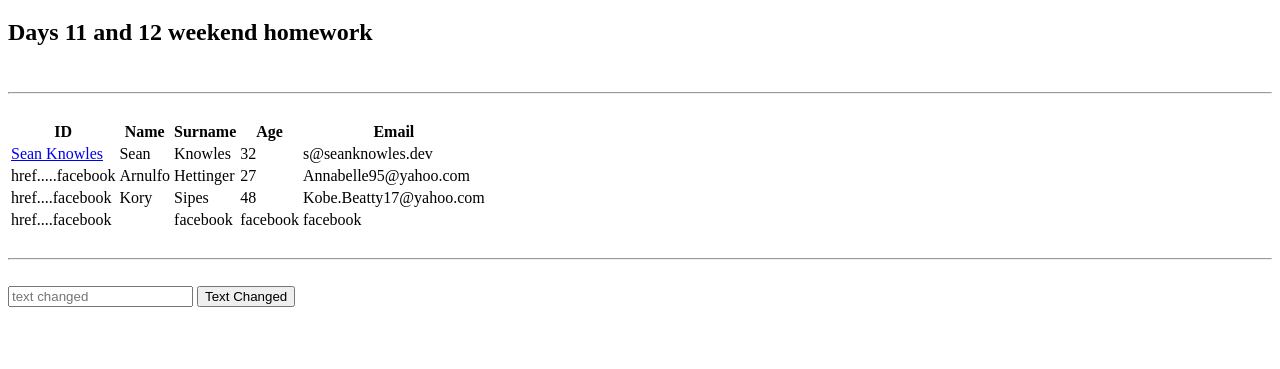
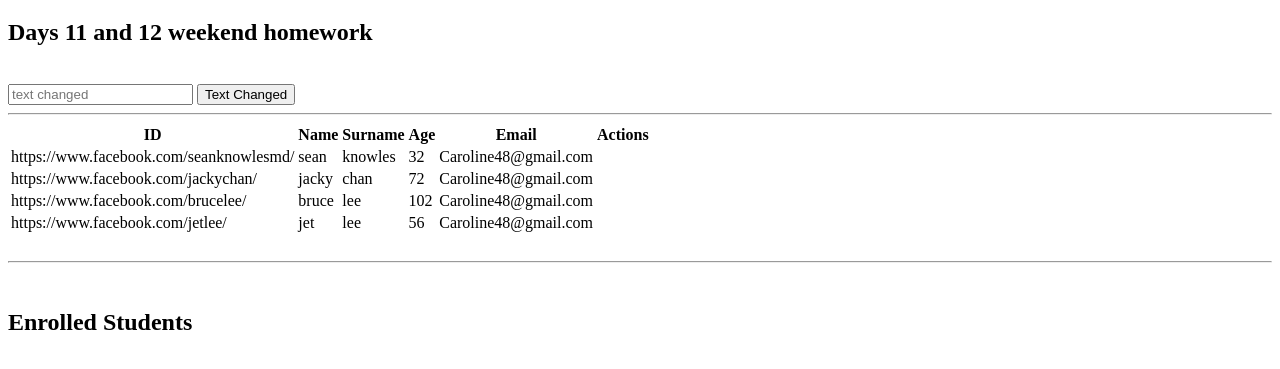
Before and after one commit to gonextnode/strive-assignments, a plain HTML site: page Module1/day11-12(weekend)/index.html in a window 1280 px wide. Shown: the part 61-430 px from the top of the page. Drawn offline with Linux system fonts and the light colour scheme.

Commit message:
html table programatically implimented

```diff
--- a/Module1/day11-12(weekend)/app.js
+++ b/Module1/day11-12(weekend)/app.js
@@ -1 +1,91 @@
 console.log('connected...')
+
+state = {
+  tableRowsCount: 0
+}
+
+const students = [
+  {
+    id: 'https://www.facebook.com/seanknowlesmd/',
+    name: 'sean',
+    surname: 'knowles',
+    age: 32,
+    email: 'Caroline48@gmail.com'
+  },
+  {
+    id: 'https://www.facebook.com/jackychan/',
+    name: 'jacky',
+    surname: 'chan',
+    age: 72,
+    email: 'Caroline48@gmail.com'
+  },
+  {
+    id: 'https://www.facebook.com/brucelee/',
+    name: 'bruce',
+    surname: 'lee',
+    age: 102,
+    email: 'Caroline48@gmail.com'
+  },
+  {
+    id: 'https://www.facebook.com/jetlee/',
+    name: 'jet',
+    surname: 'lee',
+    age: 56,
+    email: 'Caroline48@gmail.com'
+  }
+]
+
+const columnHeadings = ['ID', 'Name', 'Surname', 'Age', 'Email', 'Actions']
+
+/*
+- Table component generates all table elements that are child of <table></table>
+- It accepts two default parameters to populate data when rendering to the dom
+- Designed to keep html template lean, normally i would use a webcomponent
+ */
+
+tableComponent = (columnHeadings = [], tableData = []) => {
+  // instantiate elements to be used in render methods
+  const thead = document.createElement('thead')
+  const tr = document.createElement('tr')
+  const tbody = document.createElement('tbody')
+  const td = document.createElement('td')
+  // target table tag
+  const table = document.querySelector('table')
+  // render tableHeader children elements
+  table.appendChild(thead)
+  thead.appendChild(tr)
+  columnHeadings.forEach((col) => {
+    const th = document.createElement('th')
+    tr.appendChild(th).innerText = `${col}`
+  })
+
+  // render tableBody children elements
+  table.appendChild(tbody)
+  tableData.forEach((data, i) => {
+    state.tableRowsCount += 1
+    const tr = document.createElement('tr')
+    tbody.append(tr)
+    Object.values(data).forEach((values) => {
+      const td = document.createElement('td')
+      tr.appendChild(td).innerText = `${values}`
+    })
+  })
+
+  // insert loop <tr><td></td></tr>
+}
+
+// Render function
+window.onload = function render() {
+  tableComponent(columnHeadings, students)
+
+  console.log(state)
+}
+
+changeTitle = () => {
+  const { value } = document.getElementById('inputText')
+  if (value) {
+    document.querySelector('h1').innerText = value
+  } else {
+    alert('Alert text field is empty')
+  }
+}
--- a/Module1/day11-12(weekend)/index.html
+++ b/Module1/day11-12(weekend)/index.html
@@ -38,58 +38,18 @@
     <h1>Students Homework</h1>
     <h2>Days 11 and 12 weekend homework</h2>
     <br />
+    <input id="inputText" type="text" placeholder="text changed" />
+    <button onclick="changeTitle()" id="btnTextChanged">Text Changed</button>
+    <br />
     <hr />
-    <br />
-    <table>
-      <thead>
-        <tr>
-          <th>ID</th>
-          <th>Name</th>
-          <th>Surname</th>
-          <th>Age</th>
-          <th>Email</th>
-        </tr>
-      </thead>
-      <tbody>
-        <tr>
-          <td>
-            <a href="https://www.facebook.com/seanknowlesmd/" target="_blank"
-              >Sean Knowles</a
-            >
-          </td>
-          <td>Sean</td>
-          <td>Knowles</td>
-          <td>32</td>
-          <td>s@seanknowles.dev</td>
-        </tr>
-        <tr>
-          <td>href.....facebook</td>
-          <td>Arnulfo</td>
-          <td>Hettinger</td>
-          <td>27</td>
-          <td>Annabelle95@yahoo.com</td>
-        </tr>
-        <tr>
-          <td>href....facebook</td>
-          <td>Kory</td>
-          <td>Sipes</td>
-          <td>48</td>
-          <td>Kobe.Beatty17@yahoo.com</td>
-        </tr>
-        <tr>
-          <td>href....facebook</td>
-          <td></td>
-          <td>facebook</td>
-          <td>facebook</td>
-          <td>facebook</td>
-        </tr>
-      </tbody>
-    </table>
+    <table></table>
     <br />
     <hr />
     <br />
-    <input id="inputTextChanged" type="text" placeholder="text changed" />
-    <button id="btnTextChanged">Text Changed</button>
+    <section>
+      <h2>Enrolled Students</h2>
+      <ul></ul>
+    </section>
     <script src="app.js"></script>
   </body>
 </html>
```
